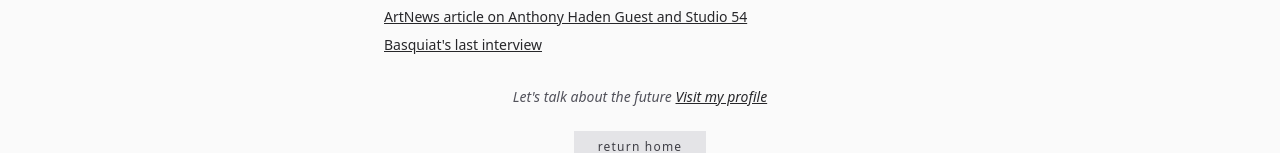
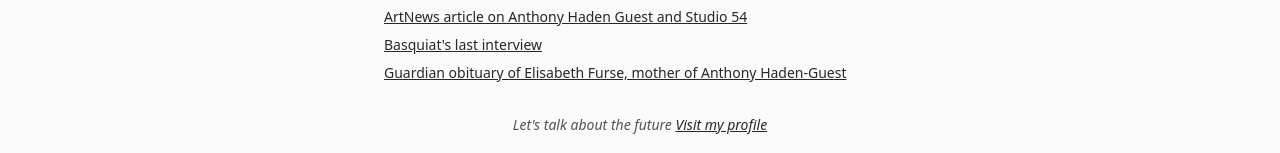
Before and after one commit to sailorjacob/Haven, a Next.js app: page /ns-essay in a window 1280 px wide. Shown: the part 3149-3302 px from the top of the page. Built offline with nearby package versions, Linux system fonts and the light colour scheme.

Commit message:
Add Guardian obituary reference to ns-essay page

```diff
--- a/app/ns-essay/page.tsx
+++ b/app/ns-essay/page.tsx
@@ -15,7 +15,7 @@ const SENTENCES = [
   "There are 8 million uber drivers, and 12 million global prisoners incarcerated.",
   "The United States is 4% of the world's population, and since I was born, the global population has increased = 38.9352%",
   "There are are roughly 2700 billionaires, I've met one and crossed paths with a couple others.",
-  "I've also crossed paths with some of the most unique artists in the world too.",
+  "I've crossed paths with some of the most unique artists in the world.",
   "I think about these numbers all the time."
 ];
 
@@ -330,6 +330,11 @@ export default function LetterPage() {
                   Basquiat's last interview
                 </a>
               </li>
+              <li>
+                <a href="https://www.theguardian.com/news/2002/oct/16/guardianobituaries.nicholasdejongh" className="text-zinc-800 hover:text-zinc-900 underline" target="_blank" rel="noopener noreferrer">
+                  Guardian obituary of Elisabeth Furse, mother of Anthony Haden-Guest
+                </a>
+              </li>
             </ul>
           </div>
 
```
